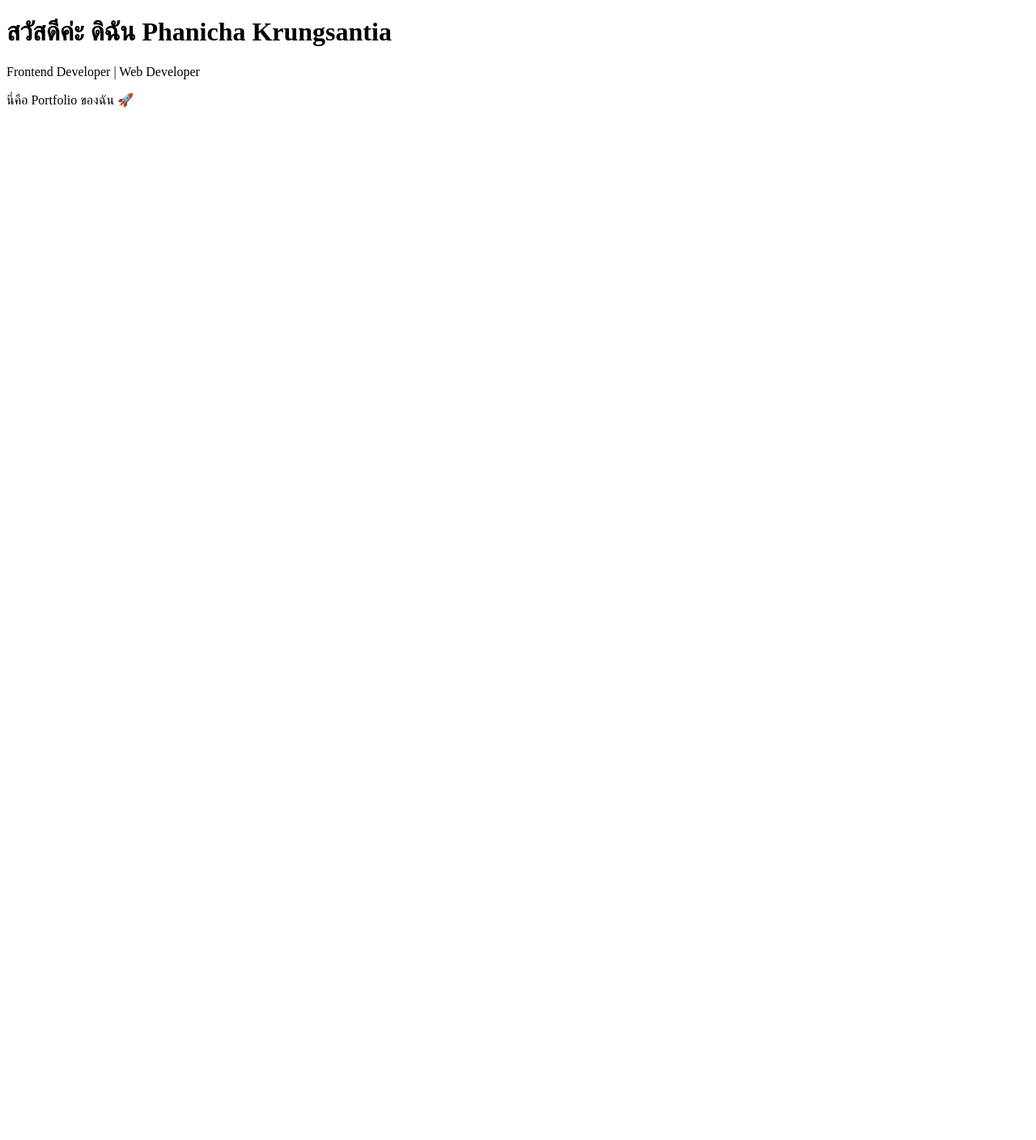
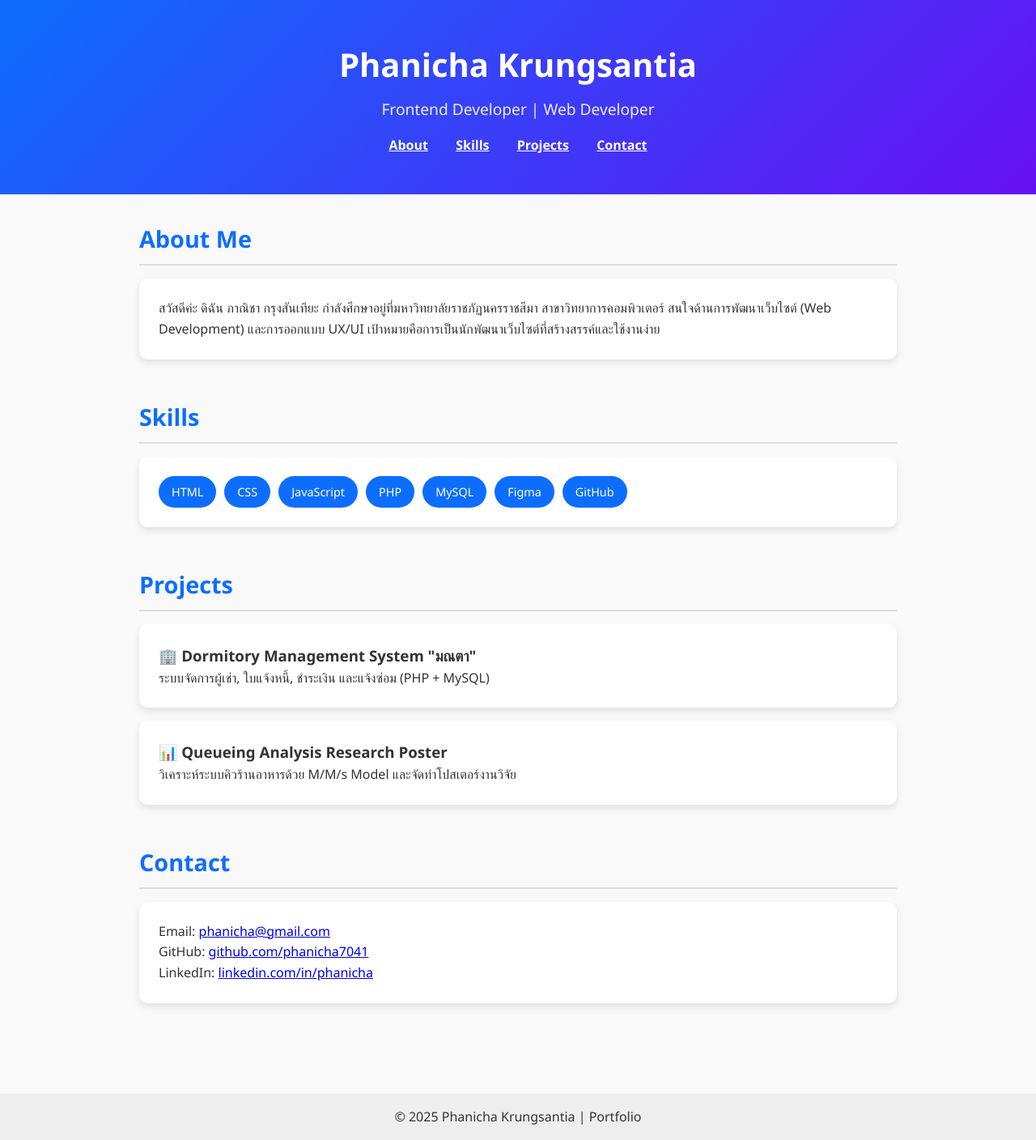
Before and after one commit to PHANICHA7041/phanicha7041.github.io, a plain HTML site: page index.html in a window 1280 px wide. Shown: the whole page at 81% size. Before the commit the page ends 800 px from the top, so only its background shows below. Drawn offline with Linux system fonts and the light colour scheme.

Commit message:
Update index.html

```diff
--- a/index.html
+++ b/index.html
@@ -2,11 +2,110 @@
 <html lang="th">
 <head>
   <meta charset="UTF-8">
-  <title>Portfolio - Phanicha</title>
+  <meta name="viewport" content="width=device-width, initial-scale=1.0">
+  <title>Portfolio - Phanicha Krungsantia</title>
+  <style>
+    /* Reset */
+    * { margin: 0; padding: 0; box-sizing: border-box; }
+    body { font-family: 'Segoe UI', Tahoma, sans-serif; background: #f9f9f9; color: #333; line-height: 1.6; }
+
+    /* Header */
+    header { background: linear-gradient(135deg, #0d6efd, #6610f2); color: white; padding: 3rem 1rem; text-align: center; }
+    header h1 { font-size: 2.5rem; margin-bottom: 0.5rem; }
+    header p { font-size: 1.2rem; opacity: 0.9; }
+
+    /* Navigation */
+    nav { margin-top: 1rem; }
+    nav a { margin: 0 15px; font-weight: bold; color: #fff; transition: 0.3s; }
+    nav a:hover { color: #ffd700; }
+
+    /* Container */
+    .container { max-width: 1000px; margin: auto; padding: 2rem; }
+
+    /* Section */
+    section { margin-bottom: 3rem; }
+    section h2 { color: #0d6efd; margin-bottom: 1rem; font-size: 1.8rem; border-bottom: 2px solid #ddd; padding-bottom: 0.5rem; }
+
+    /* Card */
+    .card { background: white; padding: 1.5rem; border-radius: 10px; box-shadow: 0 4px 8px rgba(0,0,0,0.1); margin-bottom: 1rem; }
+
+    /* Skills */
+    .skills { display: flex; flex-wrap: wrap; gap: 10px; }
+    .skill { background: #0d6efd; color: white; padding: 0.5rem 1rem; border-radius: 20px; font-size: 0.9rem; }
+
+    /* Footer */
+    footer { text-align: center; background: #eee; padding: 1rem; margin-top: 2rem; }
+  </style>
 </head>
 <body>
-  <h1>สวัสดีค่ะ ดิฉัน Phanicha Krungsantia</h1>
-  <p>Frontend Developer | Web Developer</p>
-  <p>นี่คือ Portfolio ของฉัน 🚀</p>
+
+  <!-- Header -->
+  <header>
+    <h1>Phanicha Krungsantia</h1>
+    <p>Frontend Developer | Web Developer</p>
+    <nav>
+      <a href="#about">About</a>
+      <a href="#skills">Skills</a>
+      <a href="#projects">Projects</a>
+      <a href="#contact">Contact</a>
+    </nav>
+  </header>
+
+  <div class="container">
+
+    <!-- About -->
+    <section id="about">
+      <h2>About Me</h2>
+      <div class="card">
+        <p>สวัสดีค่ะ ดิฉัน ภาณิชา กรุงสันเทียะ กำลังศึกษาอยู่ที่มหาวิทยาลัยราชภัฏนครราชสีมา สาขาวิทยาการคอมพิวเตอร์
+        สนใจด้านการพัฒนาเว็บไซต์ (Web Development) และการออกแบบ UX/UI
+        เป้าหมายคือการเป็นนักพัฒนาเว็บไซต์ที่สร้างสรรค์และใช้งานง่าย</p>
+      </div>
+    </section>
+
+    <!-- Skills -->
+    <section id="skills">
+      <h2>Skills</h2>
+      <div class="card skills">
+        <span class="skill">HTML</span>
+        <span class="skill">CSS</span>
+        <span class="skill">JavaScript</span>
+        <span class="skill">PHP</span>
+        <span class="skill">MySQL</span>
+        <span class="skill">Figma</span>
+        <span class="skill">GitHub</span>
+      </div>
+    </section>
+
+    <!-- Projects -->
+    <section id="projects">
+      <h2>Projects</h2>
+      <div class="card">
+        <h3>🏢 Dormitory Management System "มณตา"</h3>
+        <p>ระบบจัดการผู้เช่า, ใบแจ้งหนี้, ชำระเงิน และแจ้งซ่อม (PHP + MySQL)</p>
+      </div>
+      <div class="card">
+        <h3>📊 Queueing Analysis Research Poster</h3>
+        <p>วิเคราะห์ระบบคิวร้านอาหารด้วย M/M/s Model และจัดทำโปสเตอร์งานวิจัย</p>
+      </div>
+    </section>
+
+    <!-- Contact -->
+    <section id="contact">
+      <h2>Contact</h2>
+      <div class="card">
+        <p>Email: <a href="mailto:phanicha@gmail.com">phanicha@gmail.com</a></p>
+        <p>GitHub: <a href="https://github.com/phanicha7041" target="_blank">github.com/phanicha7041</a></p>
+        <p>LinkedIn: <a href="#">linkedin.com/in/phanicha</a></p>
+      </div>
+    </section>
+
+  </div>
+
+  <!-- Footer -->
+  <footer>
+    <p>© 2025 Phanicha Krungsantia | Portfolio</p>
+  </footer>
+
 </body>
 </html>
```
